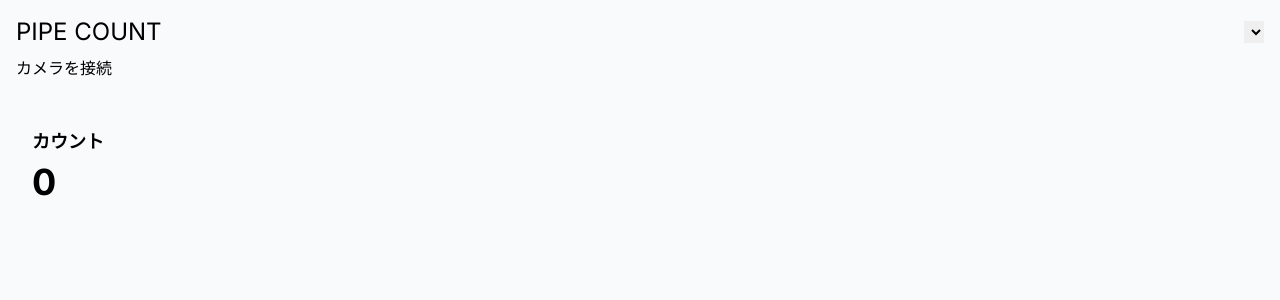
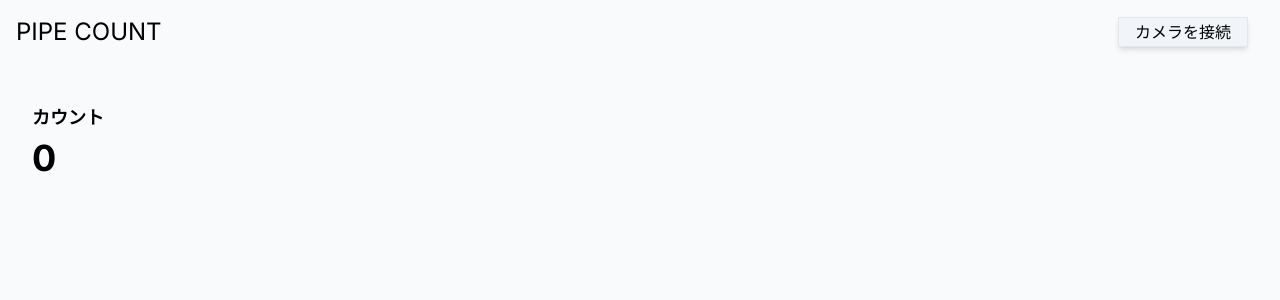
Before and after one commit to H-Kitaura/pipecount-front, a Next.js app: page / in a window 1280 px wide. Shown: the top 300 px of the page. Built offline with nearby package versions, Linux system fonts and the light colour scheme.

Commit message:
components

```diff
--- /dev/null
+++ b/src/app/components/CameraSelect.tsx
@@ -0,0 +1,23 @@
+import React from "react";
+
+type Props = {
+  devices: MediaDeviceInfo[];
+  setSelectedDevice: React.Dispatch<React.SetStateAction<string | null>>;
+};
+
+const CameraSelect = ({ devices, setSelectedDevice }: Props) => {
+  return (
+    <div className="px-4">
+      <select onChange={(e) => setSelectedDevice(e.target.value)}>
+        {devices.map((v) => (
+          // <option key={v.deviceId}>{v.label}</option>
+          <option key={v.deviceId} value={v.deviceId}>
+            {v.label}
+          </option>
+        ))}
+      </select>
+    </div>
+  );
+};
+
+export default CameraSelect;
--- a/src/app/components/Header.tsx
+++ b/src/app/components/Header.tsx
@@ -1,15 +1,30 @@
 "use client";
 import React from "react";
+import VideoConnection from "./button/VideoConnection";
 
 type Props = {
   devices: MediaDeviceInfo[];
+  selectedDevice: string | null;
+  setMode: React.Dispatch<React.SetStateAction<string>>;
+  videoRef: React.RefObject<HTMLVideoElement>;
   setSelectedDevice: React.Dispatch<React.SetStateAction<string | null>>;
+  cameraCheck: boolean;
+  setCameraCheck: React.Dispatch<React.SetStateAction<boolean>>;
 };
 
-const Header = ({ devices, setSelectedDevice }: Props) => {
+const Header = ({
+  devices,
+  selectedDevice,
+  setMode,
+  videoRef,
+  setSelectedDevice,
+  cameraCheck,
+  setCameraCheck,
+}: Props) => {
   return (
     <div className="flex items-center justify-between py-2 px-4">
       <p className="text-2xl">PIPE COUNT</p>
+      {/* {cameraCheck && (
         <select onChange={(e) => setSelectedDevice(e.target.value)}>
           {devices.map((v) => (
             // <option key={v.deviceId}>{v.label}</option>
@@ -18,6 +33,16 @@ const Header = ({ devices, setSelectedDevice }: Props) => {
             </option>
           ))}
         </select>
+      )} */}
+      <VideoConnection
+        selectedDevice={selectedDevice}
+        setSelectedDevice={setSelectedDevice}
+        devices={devices}
+        setMode={setMode}
+        videoRef={videoRef}
+        cameraCheck={cameraCheck}
+        setCameraCheck={setCameraCheck}
+      />
     </div>
   );
 };
--- a/src/app/components/button/VideoConnection.tsx
+++ b/src/app/components/button/VideoConnection.tsx
@@ -1,3 +1,4 @@
+import { style } from "@/app/styles/style";
 import React, { useEffect } from "react";
 
 type Props = {
@@ -95,11 +96,21 @@ const VideoConnection = ({
     <div className="px-4">
       {cameraCheck ? (
         <>
-          <button onClick={handleUnConnectClick}>カメラを非接続</button>
+          <button
+            className={`${style.buttonLayout} px-4 h-[30px]`}
+            onClick={handleUnConnectClick}
+          >
+            カメラを非接続
+          </button>
         </>
       ) : (
         <>
-          <button onClick={handleConnectClick}>カメラを接続</button>
+          <button
+            className={`${style.buttonLayout} px-4 h-[30px]`}
+            onClick={handleConnectClick}
+          >
+            カメラを接続
+          </button>
         </>
       )}
     </div>
--- a/src/app/page.tsx
+++ b/src/app/page.tsx
@@ -12,7 +12,7 @@ import { dammyPoints } from "./dammyData";
 import PointSizeSlider from "./components/PointSizeSlider";
 import CountResult from "./components/CountResult";
 import TotalCountResult from "./components/TotalCountResult";
-import VideoConnection from "./components/button/VideoConnection";
+import CameraSelect from "./components/CameraSelect";
 
 export default function Home() {
   //hooks=======================================>
@@ -43,18 +43,23 @@ export default function Home() {
 
   return (
     <main>
-      <Header devices={devices} setSelectedDevice={setSelectedDevice} />
+      <Header
+        devices={devices}
+        selectedDevice={selectedDevice}
+        setMode={setMode}
+        videoRef={videoRef}
+        setSelectedDevice={setSelectedDevice}
+        cameraCheck={cameraCheck}
+        setCameraCheck={setCameraCheck}
+      />
       <Container>
         <Wrapper>
-          <VideoConnection
-            selectedDevice={selectedDevice}
-            setSelectedDevice={setSelectedDevice}
-            devices={devices}
-            setMode={setMode}
-            videoRef={videoRef}
-            cameraCheck={cameraCheck}
-            setCameraCheck={setCameraCheck}
-          />
+          {cameraCheck && (
+            <CameraSelect
+              devices={devices}
+              setSelectedDevice={setSelectedDevice}
+            />
+          )}
           {mode === "canvas" && (
             <CordinatesButton
               cordinatesDisplay={cordinatesDisplay}
```
Lines whose indentation alone changed are shown as unchanged.
